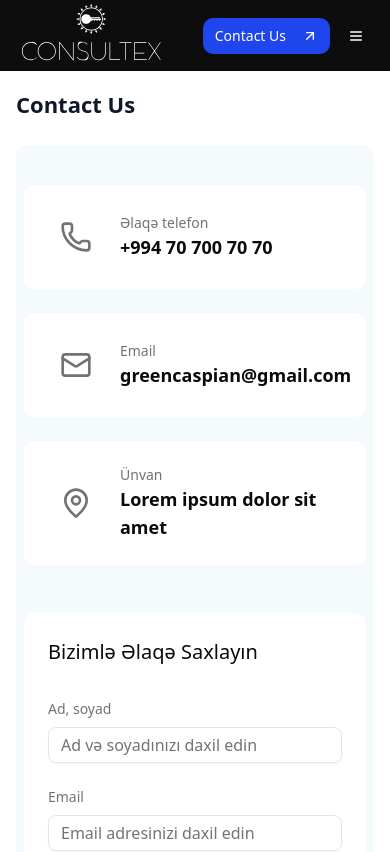
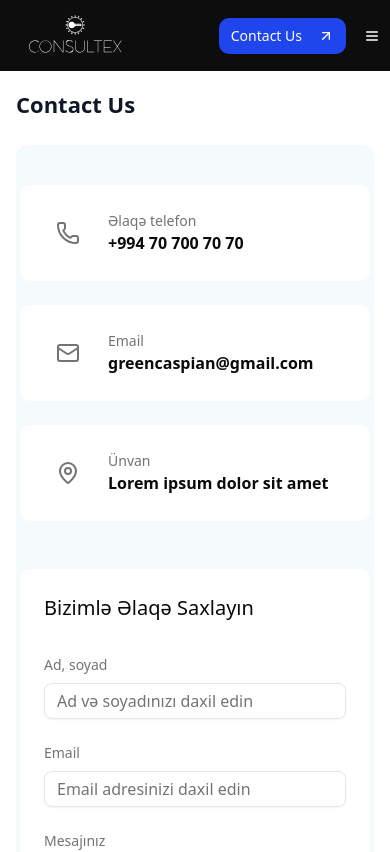
Before and after one commit to IbrahimAliyev20/Consaltex, a Next.js app: page /en/contact in a window 390 px wide. Shown: the top 852 px of the page. Built offline with nearby package versions, Linux system fonts and the light colour scheme.

Commit message:
home about services contact respons and deskop design full

```diff
--- a/src/app/[locale]/contact/page.tsx
+++ b/src/app/[locale]/contact/page.tsx
@@ -1,20 +1,13 @@
-import ContactPage from '@/components/Contact/ContactPage'
+import ContactPage from '@/components/Contact/ContactSingle'
 import React from 'react'
 
-function Contact() {
+export default  function Contact() {
   return (
-    <div>
-
-      <div className='container mx-auto px-4 py-6 md:py-14 '>
-      <div>
-          <h2 className=" text-[22px] md:text-4xl font-bold text-gray-900 mb-2 w-fit pb-4">
-            Contact Us
-          </h2>
-        </div>
+      <div  className='container mx-auto px-4 py-6 md:py-14'>
+        <h2 className='text-[22px] md:text-[32px] font-semibold text-gray-900 mb-6 w-fit '>
+        Contact Us
+        </h2>
         <ContactPage />
       </div>
-    </div>
   )
 }
-
-export default Contact
--- a/src/app/[locale]/page.tsx
+++ b/src/app/[locale]/page.tsx
@@ -3,10 +3,10 @@ import AboutUsSec from "@/components/Home/AboutUsSec";
 import { HeroSection } from "@/components/Home/HeroSec";
 import { VisionSection } from "@/components/Home/VisionSec";
 import React from "react";
-import ContactPage from "./contact/page";
 import ServiceSec from "@/components/Home/ServiceSec";
 import Link from "next/link";
 import { ArrowRightIcon } from "lucide-react";
+import ContactPage from "@/components/Contact/ContactSingle";
 
 export default function HomePage() {
   return (
@@ -54,7 +54,7 @@ export default function HomePage() {
 
 
       <div className="container mx-auto px-4 pt-6 md:pt-14">
-        <div>
+        <div className="pb-10">
           <h2 className="relative text-[22px] md:text-4xl font-bold text-gray-900 mb-2 w-fit pb-4">
             Contact Us
             <span className="absolute left-0 bottom-0 w-full h-1 bg-gradient-to-r from-blue-500 to-white"></span>
--- a/src/components/Contact/ContactPage.tsx
+++ b/src/components/Contact/ContactSingle.tsx
@@ -36,42 +36,42 @@ export default function ContactPage() {
   }
 
   return (
-    <div className="min-h-screen bg-background ">
-      <div className="container bg-[#f5fbfd] mx-auto px-2 md:px-[36px] py-[40px] rounded-lg">
+    <div >
+      <div className=" bg-[#f5fbfd] px-1 md:px-[36px] py-[40px] rounded-lg">
         <div className="grid grid-cols-1 md:grid-cols-2 lg:grid-cols-3 gap-6 mb-12">
           <div className="bg-card p-6 rounded-lg flex items-center space-x-4">
             <div className="p-3 rounded-full text-muted-foreground">
-              <Phone className="w-8 h-8" />
+              <Phone className="w-6 h-6 md:w-8 md:h-8" />
             </div>
             <div>
               <p className="text-sm text-muted-foreground">Əlaqə telefon</p>
-              <p className="text-lg font-semibold text-foreground">
+              <a href="tel:+994707007070" className="text-[16px] md:text-lg font-semibold text-foreground">
                 +994 70 700 70 70
-              </p>
+              </a>
             </div>
           </div>
 
           <div className="bg-card p-6 rounded-lg flex items-center space-x-4">
             <div className="p-3 rounded-full text-muted-foreground">
-              <Mail className="w-8 h-8" />
+              <Mail className="w-6 h-6 md:w-8 md:h-8" />
             </div>
             <div>
               <p className="text-sm text-muted-foreground">Email</p>
-              <p className="text-lg font-semibold text-foreground">
+              <a href="mailto:greencaspian@gmail.com" className="text-[16px] md:text-lg font-semibold text-foreground">
                 greencaspian@gmail.com
-              </p>
+              </a>
             </div>
           </div>
 
           <div className="bg-card p-6 rounded-lg flex items-center space-x-4">
             <div className="p-3 rounded-full text-muted-foreground">
-              <MapPin className="w-8 h-8" />
+              <MapPin className="w-6 h-6 md:w-8 md:h-8" />
             </div>
             <div>
               <p className="text-sm text-muted-foreground">Ünvan</p>
-              <p className="text-lg font-semibold text-foreground">
+              <a href="#" className="text-[16px] md:text-lg font-semibold text-foreground">
                 Lorem ipsum dolor sit amet
-              </p>
+              </a>
             </div>
           </div>
         </div>
--- a/src/components/layout/footer/Footer.tsx
+++ b/src/components/layout/footer/Footer.tsx
@@ -89,10 +89,10 @@ export function Footer() {
             <h3 className="text-lg font-semibold text-white mb-6">
               Contact
             </h3>
-            <div className="space-y-4 text-muted-foreground text-sm">
-              <p>Lorem ipsum dolor sit amet, Lorem ipsum dolor sit amet,</p>
-              <p>+994 777 77 77</p>
-              <p>info.consaltex@gmail.com</p>
+            <div className="flex flex-col space-y-4 text-muted-foreground text-sm">
+              <a href="#" >Lorem ipsum dolor sit amet, Lorem ipsum dolor sit amet,</a>
+              <a href="tel:+994777777777">+994 777 77 77</a>
+              <a href="mailto:info.consaltex@gmail.com" >info.consaltex@gmail.com</a>
             </div>
           </div>
         </div>
--- a/src/components/layout/header/Navbar.tsx
+++ b/src/components/layout/header/Navbar.tsx
@@ -42,7 +42,7 @@ export function Navbar() {
 
   return (
     <nav className="fixed top-0 left-0 right-0 z-50 bg-[#0E0D0D] h-[71px] flex items-center">
-      <div className="container mx-auto px-4 flex items-center justify-between w-full">
+      <div className="container mx-auto  flex items-center justify-between w-full">
         <div className="flex items-center">
           <Link href="/">
             <Image
@@ -51,6 +51,7 @@ export function Navbar() {
               width={150}
               height={24}
               priority
+              className="w-[150px] h-[50px]"
             />
           </Link>
         </div>
```
